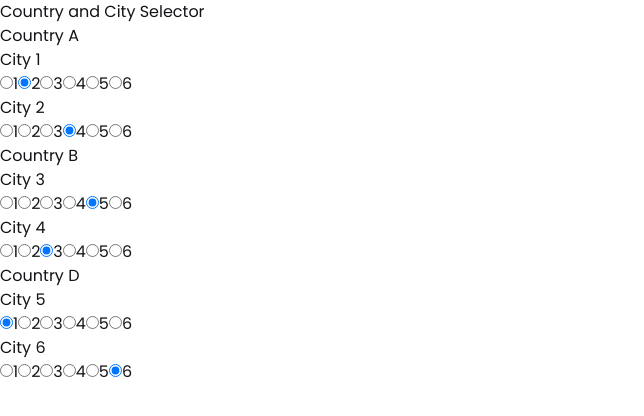
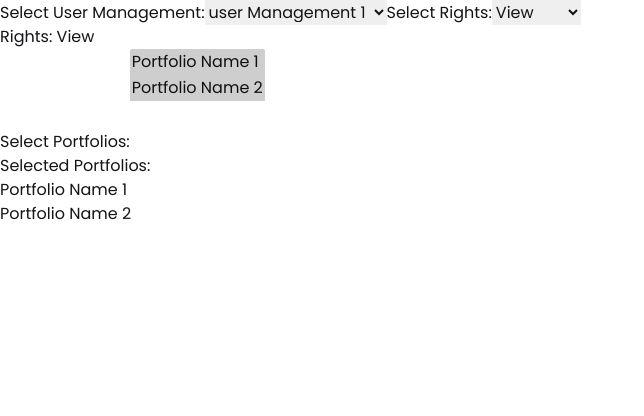
Before and after one commit to LL03-Identity-Dowell/100093-Dowell-Client-Admin, a React (Vite) app: page /test in a window 1280 px wide. Shown: the top 416 px of the page, without its empty margins (0-644 px from the left). Built offline with nearby package versions, Linux system fonts and the light colour scheme.

Commit message:
first part of data fetching and update of process completed

```diff
--- a/src/components/Test.tsx
+++ b/src/components/Test.tsx
@@ -1,122 +1,220 @@
-import React, { useState } from "react";
+import React, { useState, useEffect } from 'react';
 
-interface CityData {
-  city: string;
-  selectedLayer: number;
+interface Portfolio {
+  username: string[];
+  member_type: string;
+  product: string;
+  data_type: string;
+  operations_right: string;
+  role: string;
+  security_layer: string;
+  portfolio_name: string;
+  portfolio_code: string;
+  portfolio_specification: string;
+  portfolio_uni_code: string;
+  portfolio_details: string;
+  status: string;
 }
 
-interface CountryData {
-  country: string;
-  selectedLayer: number;
-  cities: CityData[];
+interface UserManagement {
+  [key: string]: {
+    rights: string;
+    portfolios: Portfolio[];
+  };
 }
 
-const CountrySelector: React.FC = () => {
-  const countriesData: CountryData[] = [
+const RightsSelector: React.FC = () => {
+  const portfoliosList: Portfolio[] = [
     {
-      country: "Country A",
-      selectedLayer: 3,
-      cities: [
-        { city: "City 1", selectedLayer: 2 },
-        { city: "City 2", selectedLayer: 4 },
-      ],
+      username: ['user1', 'user2'],
+      member_type: 'Member Type 1',
+      product: 'Product 1',
+      data_type: 'Data Type 1',
+      operations_right: 'Operation Right 1',
+      role: 'Role 1',
+      security_layer: 'Security Layer 1',
+      portfolio_name: 'Portfolio Name 1',
+      portfolio_code: 'Code 1',
+      portfolio_specification: 'Specification 1',
+      portfolio_uni_code: 'Uni Code 1',
+      portfolio_details: 'Details 1',
+      status: 'Active',
     },
     {
-      country: "Country B",
-      selectedLayer: 1,
-      cities: [
-        { city: "City 3", selectedLayer: 5 },
-        { city: "City 4", selectedLayer: 3 },
-      ],
+      username: ['user3', 'user4'],
+      member_type: 'Member Type 2',
+      product: 'Product 2',
+      data_type: 'Data Type 2',
+      operations_right: 'Operation Right 2',
+      role: 'Role 2',
+      security_layer: 'Security Layer 2',
+      portfolio_name: 'Portfolio Name 2',
+      portfolio_code: 'Code 2',
+      portfolio_specification: 'Specification 2',
+      portfolio_uni_code: 'Uni Code 2',
+      portfolio_details: 'Details 2',
+      status: 'Inactive',
+    },
+    // ... Add more portfolios as needed
+  ];
+
+  const initialArrayOfObjects: UserManagement[] = [
+    {
+      'user Management 1': {
+        rights: 'View',
+        portfolios: [portfoliosList[0], portfoliosList[1]]
+      }
     },
     {
-      country: "Country D",
-      selectedLayer: 5,
-      cities: [
-        { city: "City 5", selectedLayer: 1 },
-        { city: "City 6", selectedLayer: 6 },
-      ],
+      'user Management 2': {
+        rights: 'Add/Edit',
+        portfolios: [portfoliosList[2], portfoliosList[3]]
+      }
     },
+    {
+      'user Management 3': {
+        rights: 'View',
+        portfolios: [portfoliosList[4], portfoliosList[5]]
+      }
+    }
+    // ... Add more user managements with portfolios
   ];
+  const AnotherUserManagement: UserManagement[] = [
+    {
+      'user Management 4': {
+        rights: 'View',
+        portfolios: [portfoliosList[6], portfoliosList[7]] // Adjust portfolios as needed
+      }
+    },
+    {
+      'user Management 5': {
+        rights: 'Add/Edit',
+        portfolios: [portfoliosList[8], portfoliosList[9]] // Adjust portfolios as needed
+      }
+    },
+    // Add more user management data if required, including potential duplicates
+    {
+      'user Management 4': {
+        rights: 'Add/Edit', // Updated rights for 'user Management 4'
+        portfolios: [portfoliosList[10], portfoliosList[11]] // Updated portfolios for 'user Management 4'
+      }
+    }
+  ];
+  const mergedArrayOfObjects = (): UserManagement[] => {
+    const updatedArray: UserManagement[] = [];
+    initialArrayOfObjects.forEach(obj => updatedArray.push({ ...obj }));
+    AnotherUserManagement.forEach(obj => {
+      const key = Object.keys(obj)[0];
+      const index = updatedArray.findIndex(item => Object.keys(item)[0] === key);
+      if (index !== -1) {
+        updatedArray[index][key] = obj[key];
+      } else {
+        updatedArray.push(obj);
+      }
+    });
+    return updatedArray;
+  };
 
-  const initializeSelectedLayers = (
-    data: CountryData[]
-  ): { [key: string]: { [key: string]: number } } => {
-    const initialSelectedLayers: { [key: string]: { [key: string]: number } } =
-      {};
+  const [arrayOfObjects, setArrayOfObjects] = useState<UserManagement[]>(mergedArrayOfObjects);
+  const [selectedOption, setSelectedOption] = useState<string>(Object.keys(initialArrayOfObjects[0])[0]);
+  const [selectedRights, setSelectedRights] = useState<string>('');
+  const [selectedPortfolios, setSelectedPortfolios] = useState<Portfolio[]>([]);
 
-    data.forEach((country) => {
-      const cityLayers: { [key: string]: number } = {};
-      country.cities.forEach((city) => {
-        cityLayers[city.city] = city.selectedLayer;
-      });
-      initialSelectedLayers[country.country] = {
-        ...cityLayers,
-        __country__: country.selectedLayer, // Retaining country's selected layer
-      };
+  useEffect(() => {
+    const selectedObject = arrayOfObjects.find(obj => Object.keys(obj)[0] === selectedOption);
+    if (selectedObject) {
+      setSelectedRights(selectedObject[selectedOption].rights);
+      setSelectedPortfolios(selectedObject[selectedOption].portfolios);
+    }
+  }, [selectedOption, arrayOfObjects]);
+
+  const handleSelectChange = (event: React.ChangeEvent<HTMLSelectElement>) => {
+    const selectedValue = event.target.value;
+    setSelectedOption(selectedValue);
+  };
+
+  const handleRightsChange = (event: React.ChangeEvent<HTMLSelectElement>) => {
+    const newRightsValue = event.target.value;
+    setSelectedRights(newRightsValue);
+
+    const updatedArrayOfObjects = arrayOfObjects.map(obj => {
+      const key = Object.keys(obj)[0];
+      if (key === selectedOption) {
+        return {
+          [key]: {
+            ...obj[key],
+            rights: newRightsValue
+          }
+        };
+      }
+      return obj;
     });
 
-    return initialSelectedLayers;
+    setArrayOfObjects(updatedArrayOfObjects);
   };
 
-  const [selectedLayers, setSelectedLayers] = useState<{
-    [key: string]: { [key: string]: number };
-  }>(() => initializeSelectedLayers(countriesData));
-  console.log({ selectedLayers });
-  const handleLayerSelect = (
-    country: string,
-    target: string,
-    layer: number
-  ) => {
-    setSelectedLayers((prevState) => ({
-      ...prevState,
-      [country]: {
-        ...prevState[country],
-        [target]: layer,
-      },
-    }));
-  };
+  const handlePortfoliosChange = (event: React.ChangeEvent<HTMLSelectElement>) => {
+    const selectedPortfolioCodes = Array.from(event.target.selectedOptions, option => option.value);
+    const selectedPortfolios = portfoliosList.filter(portfolio => selectedPortfolioCodes.includes(portfolio.portfolio_code));
+    setSelectedPortfolios(selectedPortfolios);
 
-  const renderCities = (country: string) => {
-    const cities =
-      countriesData.find((data) => data.country === country)?.cities || [];
-    return cities.map((city) => {
-      const selectedLayer = selectedLayers[country]?.[city.city] || null;
+    const updatedArrayOfObjects = arrayOfObjects.map(obj => {
+      const key = Object.keys(obj)[0];
+      if (key === selectedOption) {
+        return {
+          [key]: {
+            ...obj[key],
+            portfolios: selectedPortfolios
+          }
+        };
+      }
+      return obj;
+    });
 
-      return (
-        <div key={city.city}>
-          <p>{city.city}</p>
-          {[1, 2, 3, 4, 5, 6].map((layer) => (
-            <label key={layer}>
-              <input
-                type="radio"
-                value={layer}
-                checked={selectedLayer === layer}
-                onChange={() => handleLayerSelect(country, city.city, layer)}
-              />
-              {layer}
-            </label>
-          ))}
-        </div>
-      );
-    });
-  };
-
-  const renderCountrySelector = () => {
-    return countriesData.map((country) => (
-      <div key={country.country}>
-        <h3>{country.country}</h3>
-        {renderCities(country.country)}
-      </div>
-    ));
+    setArrayOfObjects(updatedArrayOfObjects);
   };
 
   return (
     <div>
-      <h2>Country and City Selector</h2>
-      {renderCountrySelector()}
+      <label htmlFor="userManagementSelect">Select User Management:</label>
+      <select id="userManagementSelect" value={selectedOption} onChange={handleSelectChange}>
+        {arrayOfObjects.map(obj => (
+          <option key={Object.keys(obj)[0]} value={Object.keys(obj)[0]}>
+            {Object.keys(obj)[0]}
+          </option>
+        ))}
+      </select>
+
+      <label htmlFor="rightsSelect">Select Rights:</label>
+      <select id="rightsSelect" value={selectedRights} onChange={handleRightsChange}>
+        <option value="View">View</option>
+        <option value="Add/Edit">Add/Edit</option>
+      </select>
+
+      <p>Rights: {selectedRights}</p>
+
+      <label htmlFor="portfoliosSelect">Select Portfolios:</label>
+      <select
+        id="portfoliosSelect"
+        multiple
+        value={selectedPortfolios.map(portfolio => portfolio.portfolio_code)}
+        onChange={handlePortfoliosChange}
+      >
+        {portfoliosList.map((portfolio, index) => (
+          <option key={index} value={portfolio.portfolio_code}>
+            {portfolio.portfolio_name}
+          </option>
+        ))}
+      </select>
+
+      <p>Selected Portfolios:</p>
+      <ul>
+        {selectedPortfolios.map((portfolio, index) => (
+          <li key={index}>{portfolio.portfolio_name}</li>
+        ))}
+      </ul>
     </div>
   );
 };
 
-export default CountrySelector;
+export default RightsSelector;
--- a/src/pages/settingpage/forms/settingform10.tsx
+++ b/src/pages/settingpage/forms/settingform10.tsx
@@ -1,50 +1,102 @@
-// import { useSelector } from 'react-redux';
-// import { RootState } from "../../../store/Store";
-
 import axios from "axios";
 import { useEffect, useState } from "react";
 import { useDispatch, useSelector } from "react-redux";
-import { getsetting } from "../../../store/slice/setting";
 import { RootState } from "../../../store/Store";
 import { toast } from "react-toastify";
+import { getsetting } from "../../../store/slice/setting";
+
+interface Portfolio {
+  username: string[];
+  member_type: string;
+  product: string;
+  data_type: string;
+  operations_right: string;
+  role: string;
+  security_layer: string;
+  portfolio_name: string;
+  portfolio_code: string;
+  portfolio_specification: string;
+  portfolio_uni_code: string;
+  portfolio_details: string;
+  status: string;
+}
+interface UserManagement {
+  [key: string]: {
+    rights: string;
+    portfolios: Portfolio[];
+  };
+}
 
 const Settingform10 = () => {
-  const process = useSelector(
-    (state: RootState) => state.setting?.data.processes_to_portfolio[0].process
-  );
-  const processes = [
-    "User Management",
-    "Portfolio Management",
-    "Team Member Management",
+  const initialArray: UserManagement[] = [
+    {
+      "User Management": {
+        rights: "View",
+        portfolios: [],
+      },
+    },
+    {
+      "Member Management": {
+        rights: "View",
+        portfolios: [],
+      },
+    },
+    {
+      "Portfolio Management": {
+        rights: "View",
+        portfolios: [],
+      },
+    },
   ];
 
-  const rights = useSelector(
-    (state: RootState) => state.setting?.data.processes_to_portfolio[0].rights
+  const Allportfolios = useSelector(
+    (state: RootState) => state.adminData.data[0].portpolio
   );
-  const portfolios = Array.from(
-    useSelector(
-      (state: RootState) =>
-        state.setting?.data.processes_to_portfolio[0].portfolios
-    )
+  const selectedPortfolios = Allportfolios.filter(
+    (portfolio) =>
+      portfolio.member_type == "user" || portfolio.member_type == "team_member"
   );
+  const currentSetting = useSelector((state: RootState) => state.setting?.data);
+  const process_settings = useSelector(
+    (state: RootState) => state.setting.data?.processes_to_portfolio
+  );
+  const dispatch = useDispatch();
+  const mergedArrayOfObjects = (): UserManagement[] => {
+    const updatedArray: UserManagement[] = [];
+    initialArray.forEach((obj) => updatedArray.push({ ...obj }));
+    process_settings.forEach((obj: any) => {
+      if (obj !== undefined) {
+        const key = Object.keys(obj)[0];
+        const index = updatedArray.findIndex(
+          (item) => Object.keys(item)[0] === key
+        );
+        if (index !== -1) {
+          updatedArray[index][key] = obj[key];
+        } else {
+          updatedArray.push(obj);
+        }
+      }
+    });
+    return updatedArray;
+  };
 
-  const [processValue, setProcessValue] = useState(process);
-  const [rightValue, setRightValue] = useState(rights);
-  const [portfolio, setPortfolio] = useState(portfolios);
-
+  const [process, setProcess] =
+    useState<UserManagement[]>(mergedArrayOfObjects);
+  const [processValue, setProcessValue] = useState<string>(
+    Object.keys(process[0])[0]
+  );
+  const [rightValue, setRightValue] = useState<string>("");
+  const [portfolio, setPortfolio] = useState<Portfolio[]>([]);
   const adminusername = useSelector(
     (state: RootState) => state.userinfo.userinfo.username
   );
   const [isLoading, setIsLoading] = useState(false);
 
-  const currentSetting = useSelector((state: RootState) => state.setting?.data);
   const [defaultusername, setdefaultusername] = useState(adminusername);
 
   useEffect(() => {
     setdefaultusername(adminusername);
   }, [adminusername]);
-
-  const dispatch = useDispatch();
 
   const handleSubmit = (
     event: React.MouseEvent<HTMLButtonElement, MouseEvent>
@@ -57,28 +109,18 @@ const Settingform10 = () => {
 
         const data = {
           username: defaultusername,
-          admin_process: processValue,
-          operational_rights: rightValue,
-          portfolio_list: portfolio,
+          process: process,
         };
-        console.log({ data });
         await axios.post(
           "https://100093.pythonanywhere.com/api/settings/",
           data
         );
-
         dispatch(
           getsetting({
             isSuccess: true,
             data: {
               ...currentSetting,
-              processes_to_portfolio: [
-                {
-                  portfolios: Array.from(portfolio),
-                  process: processValue,
-                  rights: rightValue,
-                },
-              ],
+              processes_to_portfolio: process,
             },
           })
         );
@@ -96,6 +138,65 @@ const Settingform10 = () => {
 
     // Make your API call here using the selectedLanguage value
     // For example:
+  };
+  useEffect(() => {
+    const selectedObject = process.find(
+      (obj) => Object.keys(obj)[0] === processValue
+    );
+    if (selectedObject) {
+      setRightValue(selectedObject[processValue].rights);
+      setPortfolio(selectedObject[processValue].portfolios);
+    }
+  }, [processValue, process]);
+  const handleSelectChange = (event: React.ChangeEvent<HTMLSelectElement>) => {
+    const selectedValue = event.target.value;
+    setProcessValue(selectedValue);
+  };
+  const handleRightsChange = (event: React.ChangeEvent<HTMLSelectElement>) => {
+    const newRightsValue = event.target.value;
+    setRightValue(newRightsValue);
+
+    const updatedArrayOfObjects = process.map((obj) => {
+      const key = Object.keys(obj)[0];
+      if (key === processValue) {
+        return {
+          [key]: {
+            ...obj[key],
+            rights: newRightsValue,
+          },
+        };
+      }
+      return obj;
+    });
+    console.log({ updatedArrayOfObjects });
+    setProcess(updatedArrayOfObjects);
+  };
+  const handlePortfoliosChange = (
+    event: React.ChangeEvent<HTMLSelectElement>
+  ) => {
+    const selectedPortfolioCodes = Array.from(
+      event.target.selectedOptions,
+      (option) => option.value
+    );
+    const selectedPortfoliostemp = selectedPortfolios.filter((portfolio) =>
+      selectedPortfolioCodes.includes(JSON.stringify(portfolio))
+    );
+    setPortfolio(selectedPortfoliostemp);
+
+    const updatedArrayOfObjects = process.map((obj) => {
+      const key = Object.keys(obj)[0];
+      if (key === processValue) {
+        return {
+          [key]: {
+            ...obj[key],
+            portfolios: selectedPortfoliostemp,
+          },
+        };
+      }
+      return obj;
+    });
+
+    setProcess(updatedArrayOfObjects);
   };
 
   const color_scheme = useSelector(
@@ -141,11 +242,11 @@ const Settingform10 = () => {
             className="w-full p-1 text-[17px] font-medium text-[#7A7A7A] border-[1px] border-[#7A7A7A] border-solid bg-[#F5F5F5] focus:outline-none rounded-md"
             aria-label="Default select example"
             value={processValue}
-						onChange={(e) => setProcessValue(e.target.value)}
+            onChange={handleSelectChange}
           >
-						{processes.map((process) => (
-							<option key={process} value={process}>
-								{process}
+            {process.map((obj) => (
+              <option key={Object.keys(obj)[0]} value={Object.keys(obj)[0]}>
+                {Object.keys(obj)[0]}
               </option>
             ))}
           </select>
@@ -162,7 +263,7 @@ const Settingform10 = () => {
             className="w-full p-1 text-[17px] font-medium text-[#7A7A7A] border-[1px] border-[#7A7A7A] border-solid bg-[#F5F5F5] focus:outline-none rounded-md"
             aria-label="Default select example"
             value={rightValue}
-						onChange={(e) => setRightValue(e.target.value)}
+            onChange={handleRightsChange}
           >
             <option value={"View"}>View</option>
             <option value={"Add/Edit"}>Add/Edit</option>
@@ -180,22 +281,17 @@ const Settingform10 = () => {
             className="w-full p-1 text-[17px] font-medium text-[#7A7A7A] border-[1px] border-[#7A7A7A] border-solid bg-[#F5F5F5] focus:outline-none rounded-md"
             aria-label="Default select example"
             multiple
-						value={portfolio}
-						onChange={(e) => {
-							if (portfolio.includes(e.target.value)) {
-								const arr = Array.from(portfolio);
-								const index = arr.indexOf(e.target.value);
-								arr.splice(index, 1);
-								setPortfolio(arr);
-							} else {
-								setPortfolio([...portfolio, e.target.value]);
-							}
-						}}
+            value={portfolio.map((portfolio) => JSON.stringify(portfolio))}
+            onChange={handlePortfoliosChange}
           >
-						<option value={"Portfolio 1"}>Portfolio 1</option>
-						<option value={"Portfolio 2"}>Portfolio 2</option>
-						<option value={"Portfolio 3"}>Portfolio 03</option>
-						<option value={"Portfolio 4"}>Portfolio 04</option>
+            {selectedPortfolios.map((portfolio) => {
+              return (
+                <option value={JSON.stringify(portfolio)}>
+                  {portfolio.portfolio_name}, {portfolio.role},{" "}
+                  {portfolio.data_type}
+                </option>
+              );
+            })}
           </select>
         </div>
         <div className="w-full mb-1">
--- a/src/pages/settingpage/forms/settingform5.tsx
+++ b/src/pages/settingpage/forms/settingform5.tsx
@@ -8,7 +8,6 @@ import { toast } from "react-toastify";
 const Settingform5 = () => {
   const [selectValue, setSelectValue] = useState("Chat");
   const currentSetting = useSelector((state: RootState) => state.setting?.data);
-  console.log("settings", currentSetting);
   const chat_method = useSelector(
     (state: RootState) => state.setting?.data?.chat_method
   );
--- a/src/pages/settingpage/forms/settingform6.tsx
+++ b/src/pages/settingpage/forms/settingform6.tsx
@@ -6,12 +6,10 @@ import { getsetting } from "../../../store/slice/setting";
 import { toast } from "react-toastify";
 const Settingform6 = () => {
   const currentSetting = useSelector((state: RootState) => state.setting?.data);
-  console.log("settings", currentSetting);
   const defaultorg = useSelector(
     (state: RootState) => state.setting?.data?.default_org
   );
   const [defaultorgValue, setdefaultorgValue] = useState(defaultorg);
-  console.log({ defaultorgValue });
   const organizations = useSelector((state: RootState) => state.org);
 
   const [isLoading, setIsLoading] = useState(false);
@@ -26,7 +24,6 @@ const Settingform6 = () => {
   const filterworkspace = workspacelist.filter(
     (item) => item.orgname !== defaultorgValue
   );
-  console.log({ filterworkspace });
   const dispatch = useDispatch();
 
   const adminusername = useSelector(
--- a/src/pages/settingpage/forms/settingform8.tsx
+++ b/src/pages/settingpage/forms/settingform8.tsx
@@ -8,7 +8,6 @@ import { toast } from "react-toastify";
 
 const Settingform8 = () => {
   const currentSetting = useSelector((state: RootState) => state.setting?.data);
-  console.log("settings", currentSetting);
   const internet_min_speed = useSelector(
     (state: RootState) => state.setting?.data?.internet_min_speed
   );
--- a/src/store/slice/setting.tsx
+++ b/src/store/slice/setting.tsx
@@ -28,9 +28,22 @@ const settingSlice = createSlice({
       no_of_conn: "",
       processes_to_portfolio: [
         {
-          process: "",
-          rights: "",
-          portfolios: "",
+          "User Management": {
+            rights: "",
+            portfolios: [],
+          },
+        },
+        {
+          "Member Management": {
+            rights: "",
+            portfolios: [],
+          },
+        },
+        {
+          "Portfolio Management": {
+            rights: "",
+            portfolios: [],
+          },
         },
       ],
       uxlivinglab_method: "",
```
Also changed, not shown: src/pages/admin/Header.tsx (+2 -5 lines), src/store/slice/viewAccess.tsx (added, +17 -0 lines). Lines whose indentation alone changed are shown as unchanged.
